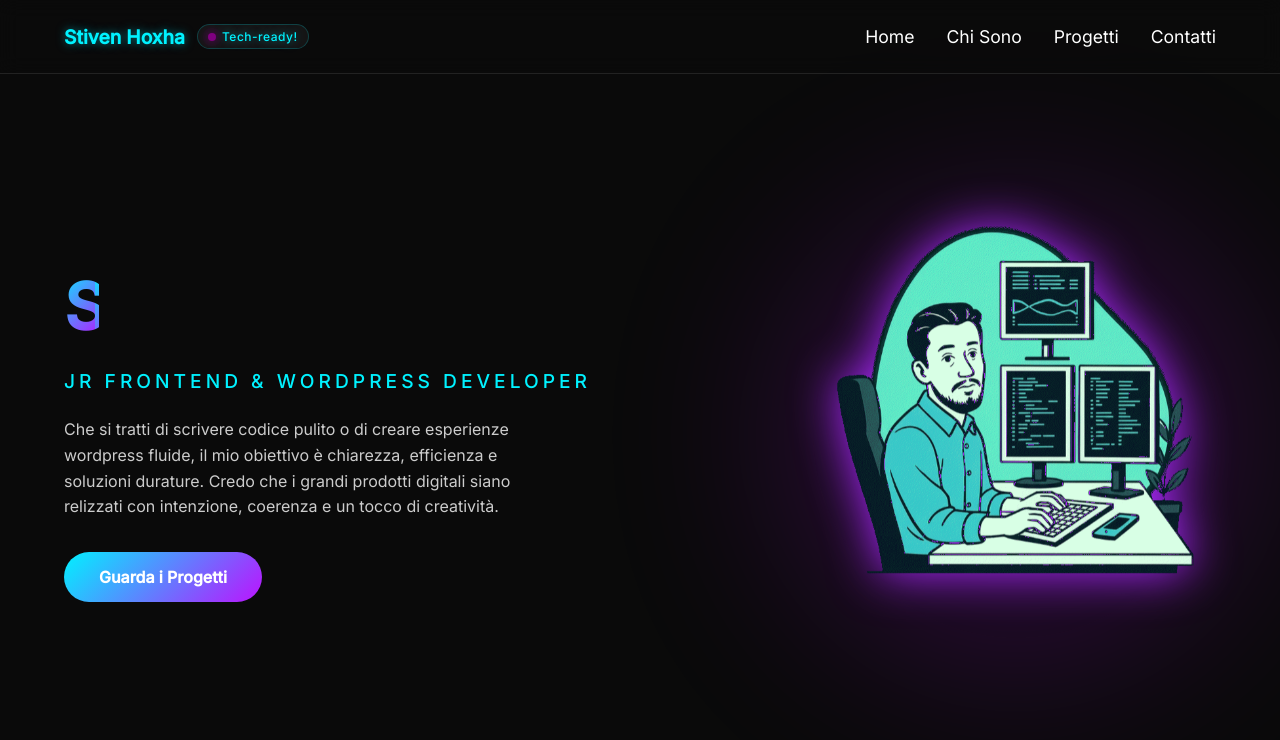
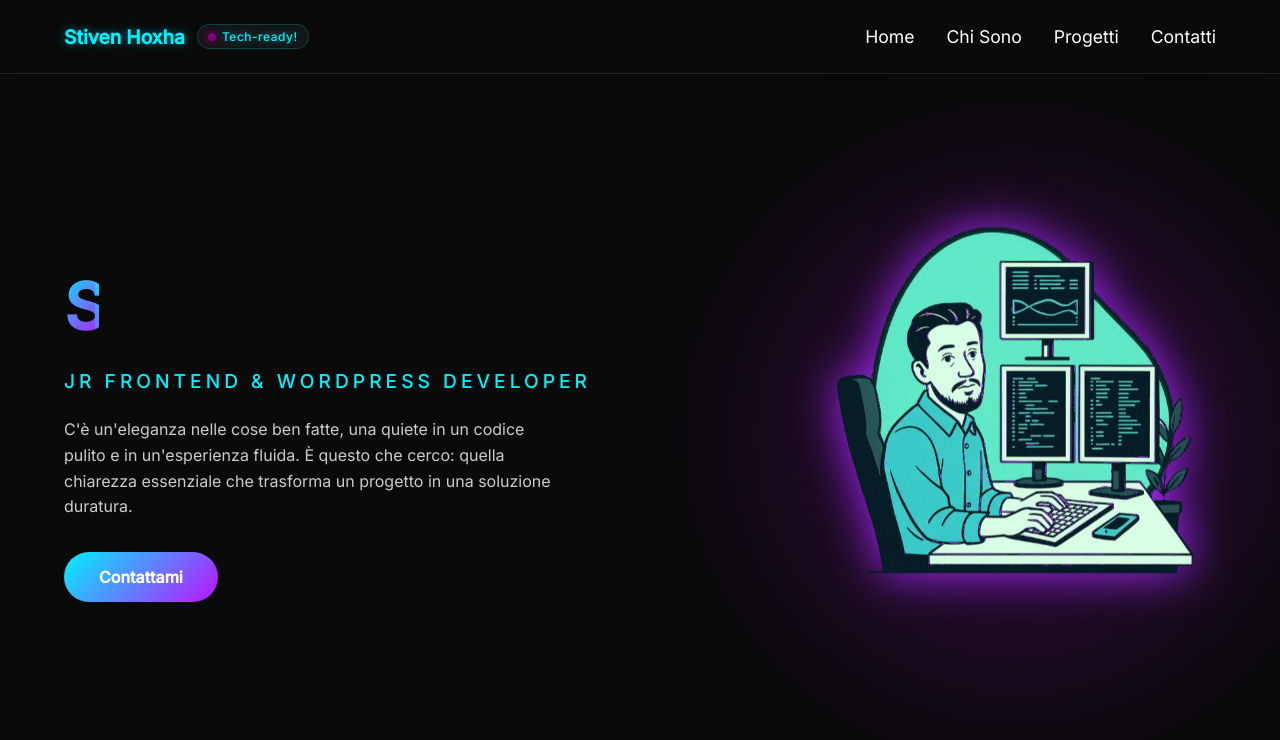
Before and after one commit to Stiv3nn/portfolio, a React (Vite) app: page / in a window 1280 px wide. Shown: the top 740 px of the page. Built offline with nearby package versions, Linux system fonts and the light colour scheme.

Commit message:
modifiche dei testi

```diff
--- a/src/Components/Hero.jsx
+++ b/src/Components/Hero.jsx
@@ -15,7 +15,7 @@ const Hero = () => {
                     </h1>
                     <h2 className='hero-subtitle'>{subtitle}</h2>
                     <p className='hero-description'>{description}</p>
-                    <Link to="/progetti" className='hero-btn'>
+                    <Link to="/contact" className='hero-btn'>
                         {ctaPrimary}
                     </Link>
                 </div>
--- a/src/Components/Projects.jsx
+++ b/src/Components/Projects.jsx
@@ -10,10 +10,9 @@ const Projects = () => {
             <div className="project-container">
                 {/* SEZIONE INTRODUTTIVA */}
                 <div className="project-header">
-                    <h2 className="section-title">Soluzioni Digitali e Progetti</h2>
+                    <h2 className="section-title">Sviluppo di Concept</h2>
                     <p className="project-subtitle">
-                        Dall'ideazione alla distribuzione: ecco una selezione dei miei lavori più recenti.
-                        Mi focalizzo sulla creazione di interfacce performanti, accessibili e con un codice pulito.
+                        Una raccolta di concept progettuali sviluppati per scenari reali. Ogni lavoro dimostra come un'idea, attraverso una struttura solida e un'interfaccia studiata, possa diventare un prototipo funzionale e pronto per l'uso.
                     </p>
 
                     {/* CAROSELLO SKILLS */}
--- a/src/data/data.json
+++ b/src/data/data.json
@@ -38,8 +38,8 @@
   "hero": {
     "title": "Stiven Hoxha",
     "subtitle": "Jr Frontend & Wordpress Developer",
-    "description": "Che si tratti di scrivere codice pulito o di creare esperienze wordpress fluide, il mio obiettivo è chiarezza, efficienza e soluzioni durature. Credo che i grandi prodotti digitali siano relizzati con intenzione, coerenza e un tocco di creatività.",
-    "ctaPrimary": "Guarda i Progetti",
+    "description": "C'è un'eleganza nelle cose ben fatte, una quiete in un codice pulito e in un'esperienza fluida. È questo che cerco: quella chiarezza essenziale che trasforma un progetto in una soluzione duratura.",
+    "ctaPrimary": "Contattami",
     "profileImage": "src/assets/illustrazione_stiven.gif"
   },
   "socials": [
```
